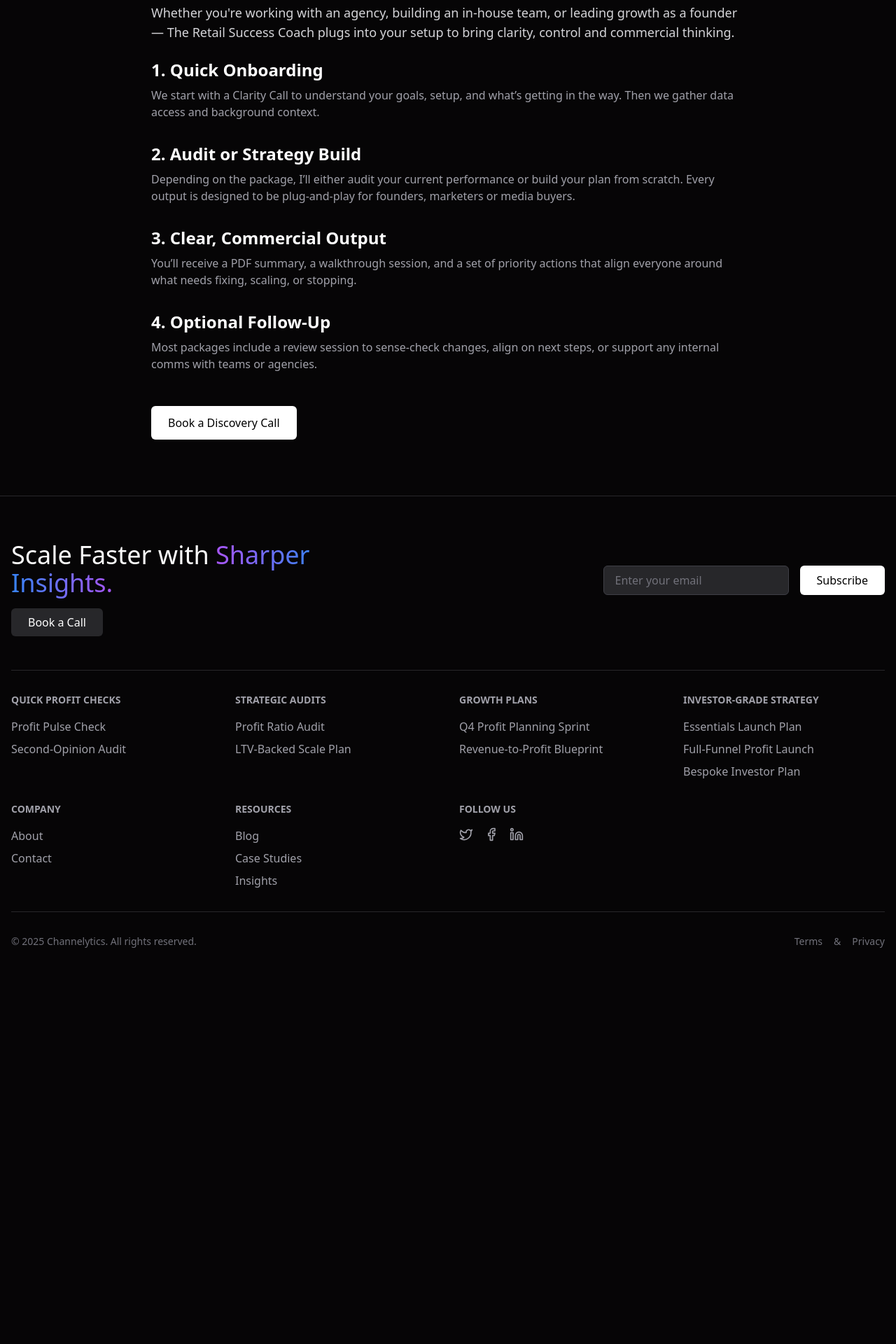
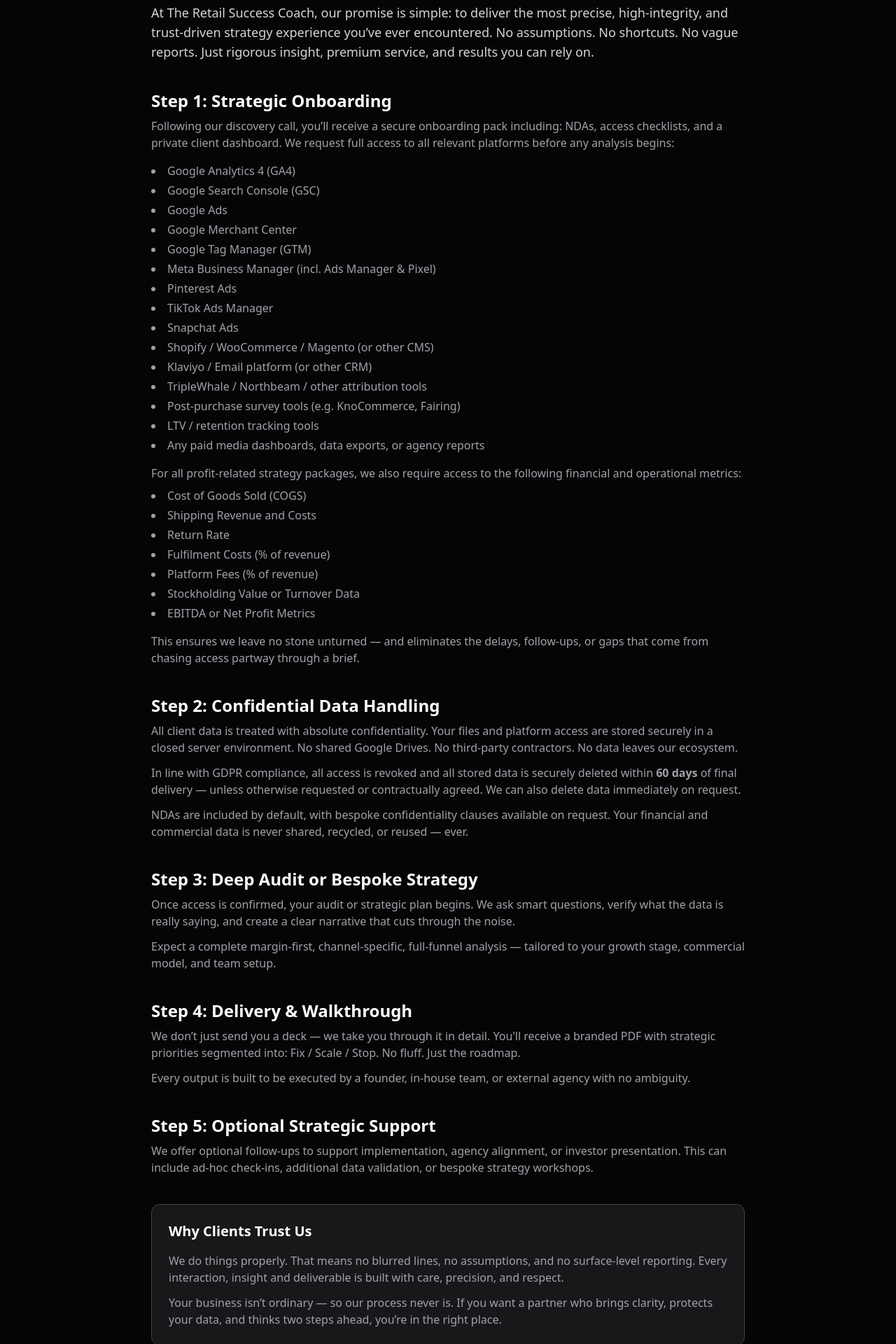
Before and after one commit to RetailSuccessCoach/retail-success-coach, a Next.js app: page /profit-strategy-process in a window 1280 px wide. Shown: the part 360-2280 px from the top of the page at 70% size. Before the commit the page ends 1747 px from the top, so only its background shows below. Built offline with nearby package versions, Linux system fonts and the light colour scheme.

Commit message:
Refine copy: replace double hyphens with en dashes or em dashes for brand tone consistency

```diff
--- a/src/app/profit-strategy-process/page.tsx
+++ b/src/app/profit-strategy-process/page.tsx
@@ -6,52 +6,113 @@ export default function ProfitStrategyProcesssPage() {
   return (
       <>
         <Head>
-        <title>How It Works | The Retail Success Coach</title>
+          <title>Profit Strategy Process | The Retail Success Coach</title>
           <meta
             name="description"
-          content="Learn how The Retail Success Coach partners with founders, internal teams and agencies to deliver clear, actionable performance strategy."
+            content="Learn how The Retail Success Coach delivers a meticulous, founder-friendly, data-led performance process that builds trust, delivers clarity, and sets a new standard for strategic support."
           />
         </Head>
 
         <MainLayout>
           <section className="py-20 px-6 max-w-4xl mx-auto text-white">
-          <h1 className="text-4xl font-bold mb-6">How It Works</h1>
+            <h1 className="text-4xl font-bold mb-6">Our Profit Strategy Process</h1>
 
-          <p className="text-lg mb-6 text-zinc-300">
-            Whether you're working with an agency, building an in-house team, or leading growth as a founder — The Retail Success Coach plugs into your setup to bring clarity, control and commercial thinking.
+            <p className="text-lg mb-10 text-zinc-300">
+              At The Retail Success Coach, our promise is simple: to deliver the most precise, high-integrity, and trust-driven strategy experience you’ve ever encountered. No assumptions. No shortcuts. No vague reports. Just rigorous insight, premium service, and results you can rely on.
             </p>
 
-          <div className="space-y-8">
+            <div className="space-y-10">
               <div>
-              <h2 className="text-2xl font-semibold mb-2">1. Quick Onboarding</h2>
+                <h2 className="text-2xl font-semibold mb-2">Step 1: Strategic Onboarding</h2>
                 <p className="text-zinc-400">
-                We start with a Clarity Call to understand your goals, setup, and what’s getting in the way. Then we gather data access and background context.
+                  Following our discovery call, you’ll receive a secure onboarding pack including: NDAs, access checklists, and a private client dashboard. We request full access to all relevant platforms before any analysis begins:
+                </p>
+                <ul className="list-disc list-inside text-zinc-400 mt-4 space-y-1">
+                  <li>Google Analytics 4 (GA4)</li>
+                  <li>Google Search Console (GSC)</li>
+                  <li>Google Ads</li>
+                  <li>Google Merchant Center</li>
+                  <li>Google Tag Manager (GTM)</li>
+                  <li>Meta Business Manager (incl. Ads Manager & Pixel)</li>
+                  <li>Pinterest Ads</li>
+                  <li>TikTok Ads Manager</li>
+                  <li>Snapchat Ads</li>
+                  <li>Shopify / WooCommerce / Magento (or other CMS)</li>
+                  <li>Klaviyo / Email platform (or other CRM)</li>
+                  <li>TripleWhale / Northbeam / other attribution tools</li>
+                  <li>Post-purchase survey tools (e.g. KnoCommerce, Fairing)</li>
+                  <li>LTV / retention tracking tools</li>
+                  <li>Any paid media dashboards, data exports, or agency reports</li>
+                </ul>
+                <p className="text-zinc-400 mt-4">
+                  For all profit-related strategy packages, we also require access to the following financial and operational metrics:
+                </p>
+                <ul className="list-disc list-inside text-zinc-400 mt-2 space-y-1">
+                  <li>Cost of Goods Sold (COGS)</li>
+                  <li>Shipping Revenue and Costs</li>
+                  <li>Return Rate</li>
+                  <li>Fulfilment Costs (% of revenue)</li>
+                  <li>Platform Fees (% of revenue)</li>
+                  <li>Stockholding Value or Turnover Data</li>
+                  <li>EBITDA or Net Profit Metrics</li>
+                </ul>
+                <p className="text-zinc-400 mt-4">
+                  This ensures we leave no stone unturned — and eliminates the delays, follow-ups, or gaps that come from chasing access partway through a brief.
                 </p>
               </div>
 
               <div>
-              <h2 className="text-2xl font-semibold mb-2">2. Audit or Strategy Build</h2>
+                <h2 className="text-2xl font-semibold mb-2">Step 2: Confidential Data Handling</h2>
                 <p className="text-zinc-400">
-                Depending on the package, I’ll either audit your current performance or build your plan from scratch. Every output is designed to be plug-and-play for founders, marketers or media buyers.
+                  All client data is treated with absolute confidentiality. Your files and platform access are stored securely in a closed server environment. No shared Google Drives. No third-party contractors. No data leaves our ecosystem.
+                </p>
+                <p className="text-zinc-400 mt-3">
+                  In line with GDPR compliance, all access is revoked and all stored data is securely deleted within <strong>60 days</strong> of final delivery — unless otherwise requested or contractually agreed. We can also delete data immediately on request.
+                </p>
+                <p className="text-zinc-400 mt-3">
+                  NDAs are included by default, with bespoke confidentiality clauses available on request. Your financial and commercial data is never shared, recycled, or reused — ever.
                 </p>
               </div>
 
               <div>
-              <h2 className="text-2xl font-semibold mb-2">3. Clear, Commercial Output</h2>
+                <h2 className="text-2xl font-semibold mb-2">Step 3: Deep Audit or Bespoke Strategy</h2>
                 <p className="text-zinc-400">
-                You’ll receive a PDF summary, a walkthrough session, and a set of priority actions that align everyone around what needs fixing, scaling, or stopping.
+                  Once access is confirmed, your audit or strategic plan begins. We ask smart questions, verify what the data is really saying, and create a clear narrative that cuts through the noise.
+                </p>
+                <p className="text-zinc-400 mt-3">
+                  Expect a complete margin-first, channel-specific, full-funnel analysis — tailored to your growth stage, commercial model, and team setup.
                 </p>
               </div>
 
               <div>
-              <h2 className="text-2xl font-semibold mb-2">4. Optional Follow-Up</h2>
+                <h2 className="text-2xl font-semibold mb-2">Step 4: Delivery & Walkthrough</h2>
                 <p className="text-zinc-400">
-                Most packages include a review session to sense-check changes, align on next steps, or support any internal comms with teams or agencies.
+                  We don’t just send you a deck — we take you through it in detail. You'll receive a branded PDF with strategic priorities segmented into: Fix / Scale / Stop. No fluff. Just the roadmap.
+                </p>
+                <p className="text-zinc-400 mt-3">
+                  Every output is built to be executed by a founder, in-house team, or external agency with no ambiguity.
+                </p>
+              </div>
+
+              <div>
+                <h2 className="text-2xl font-semibold mb-2">Step 5: Optional Strategic Support</h2>
+                <p className="text-zinc-400">
+                  We offer optional follow-ups to support implementation, agency alignment, or investor presentation. This can include ad-hoc check-ins, additional data validation, or bespoke strategy workshops.
+                </p>
+              </div>
+
+              <div className="bg-zinc-900 border border-zinc-700 rounded-xl p-6">
+                <h3 className="text-xl font-semibold text-white mb-4">Why Clients Trust Us</h3>
+                <p className="text-zinc-400">
+                  We do things properly. That means no blurred lines, no assumptions, and no surface-level reporting. Every interaction, insight and deliverable is built with care, precision, and respect.
+                </p>
+                <p className="text-zinc-400 mt-3">
+                  Your business isn’t ordinary — so our process never is. If you want a partner who brings clarity, protects your data, and thinks two steps ahead, you’re in the right place.
                 </p>
               </div>
             </div>
 
-          <div className="mt-12">
+            <div className="mt-16 text-center">
               <a
                 href="/profit-performance-call"
                 className="inline-block px-6 py-3 bg-white text-black font-medium rounded-md hover:bg-zinc-200 transition"
--- a/src/components/layout/navDropdowns.ts
+++ b/src/components/layout/navDropdowns.ts
@@ -1,4 +1,4 @@
-// navDropdowns.ts — The Retail Success Coach navigation structure
+// navDropdowns.ts - The Retail Success Coach navigation structure
 
 export type DropdownItem = {
   title: string;
@@ -40,7 +40,7 @@ const solutionsDropdown: NavDropdown = {
         {
           title: "Second-Opinion Audit",
           description: "A fresh pair of expert eyes on your agency or media setup",
-          href: "/second-opinion-audit",
+          href: "/second-opinion-channel-audit",
         },
         {
           title: "Profit Ratio Audit",
```
Lines whose indentation alone changed are shown as unchanged.
